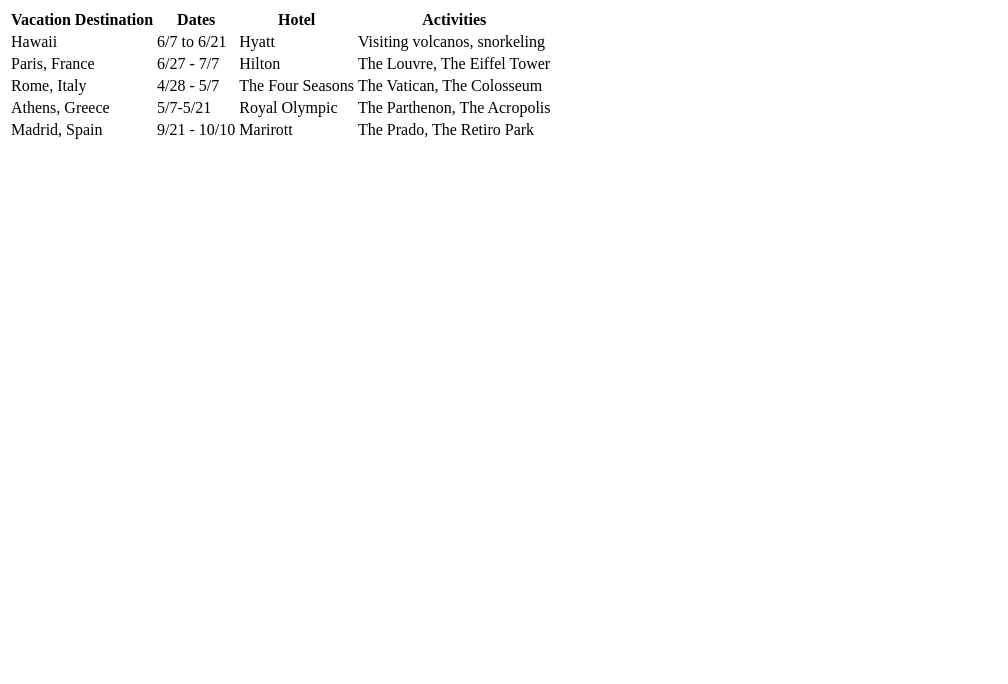
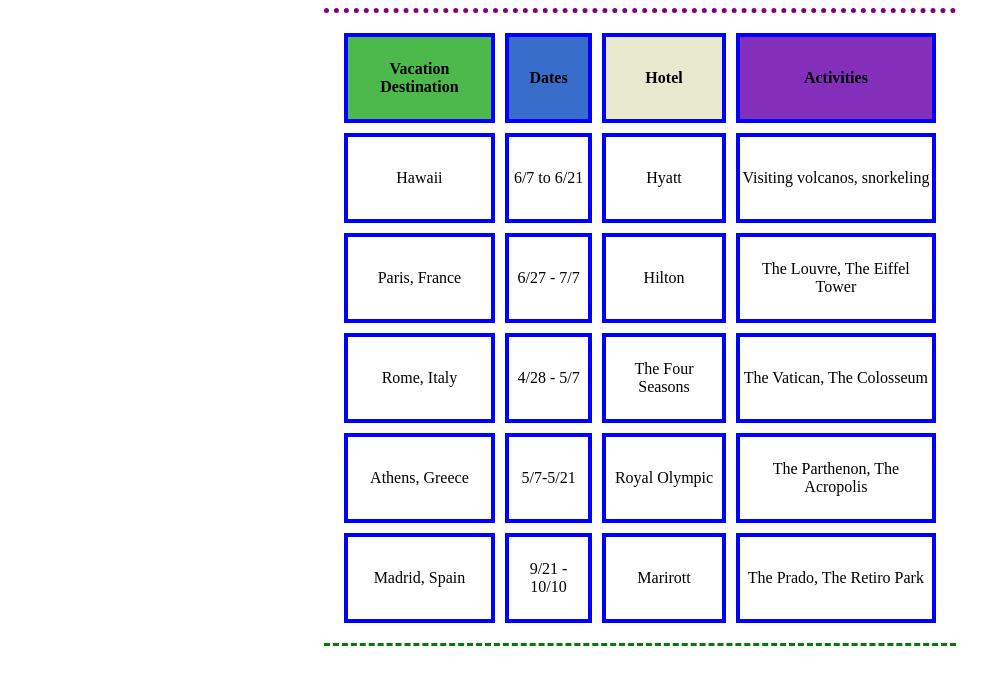
Before and after one commit to marcoba01/table, a plain HTML site: page index.html in a window 1280 px wide. Shown: the whole page, without its empty margins (0-1008 px from the left). Drawn offline with Linux system fonts and the light colour scheme.

Commit message:
Update index.html

```diff
--- a/index.html
+++ b/index.html
@@ -2,6 +2,48 @@
 <html>
 <head>
   <link rel="stylesheet" type="text/css" href="style.css">
+  <style>
+    th {
+      text-align: center;
+      border: 4px solid blue;
+      height: 80px;
+    }
+
+    th:nth-child(1) {
+      background-color: rgb(77, 185, 77);
+      width:80;
+    }
+
+    th:nth-child(2) {
+      background-color: #396dcc; /* blue */
+      width:30;
+    }
+
+    th:nth-child(3) {
+      background-color: rgb(233, 233, 207);
+      width: 50;
+    }
+
+    th:nth-child(4) {
+        background-color: rgb(131, 47, 188); /* method 1 */
+        width:100;
+    }
+
+    td {
+      text-align: center;
+      border: 4px solid blue;
+      height: 80px;
+    }
+
+    table {
+      margin: 0 auto; /* center the table */
+      width: 50%;
+      padding: 10px;
+      border-spacing: 10px;
+      border-top: 5px dotted purple;
+      border-bottom: 3px dashed green;
+    }
+  </style>
 </head>
 <body>
   <table>
```
